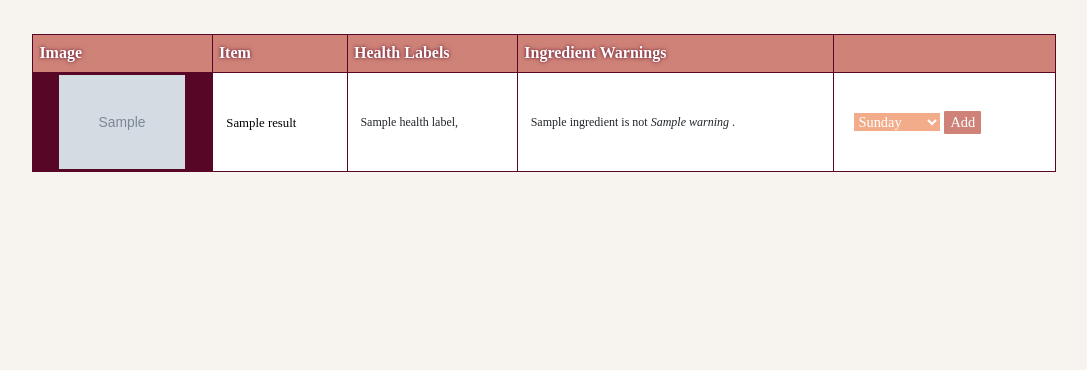
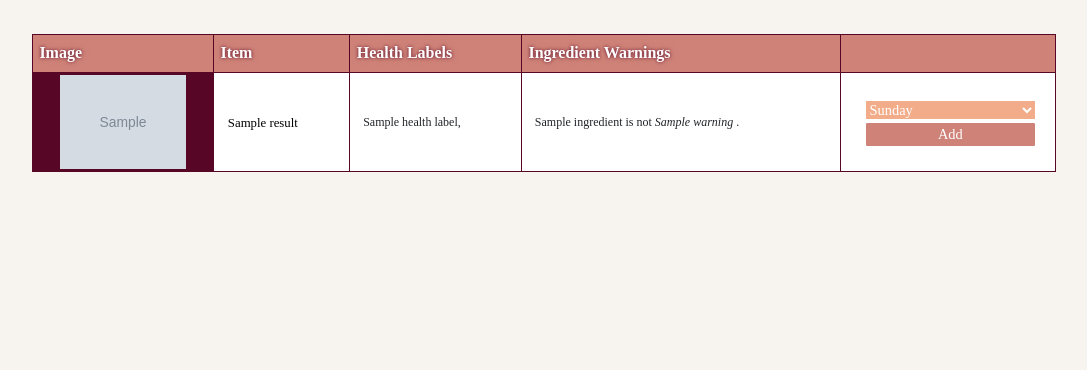
Before and after one commit to jzaia18/TheWegMenu, a Flask app: template thewegmenu/templates/search.html in a window 1280 px wide. Shown: the part 139-509 px from the top of the page, without its empty margins (96-1183 px from the left). Run offline with Flask 2, Linux system fonts and the light colour scheme; the template is opened without the code that fills it: most values are stand-ins (such as "Sample title", 1, 10 or a date in 2020); grey boxes marked "Sample" are stand-in pictures; parts of the project's set-up code (start-up, migrations or seed data) failed here and were passed over; some libraries are stand-ins or nearby versions.

Commit message:
Last touches

```diff
--- a/thewegmenu/static/css/search.css
+++ b/thewegmenu/static/css/search.css
@@ -79,3 +79,9 @@ select {
 .calendar-add {
     margin: 1vw;
 }
+
+.calendar-add option, .calendar-add select, .calendar-add button {
+    margin-left: 5%;
+    margin-right: 5%;
+    width: 80%;
+}
--- a/thewegmenu/templates/base.html
+++ b/thewegmenu/templates/base.html
@@ -27,7 +27,7 @@
 	    <button type="submit">Search</button>
 	  </form>
 	  <ul class="navbar-links">
-	  <a href="prefs">Welcome, <u>{{ session['user'] }}</u>!</a>
+	  <a href="prefs">My Preferences</a>
 	  <li>
 	    <a href="/planner"> My Planner </a>
 	  </li>
```
